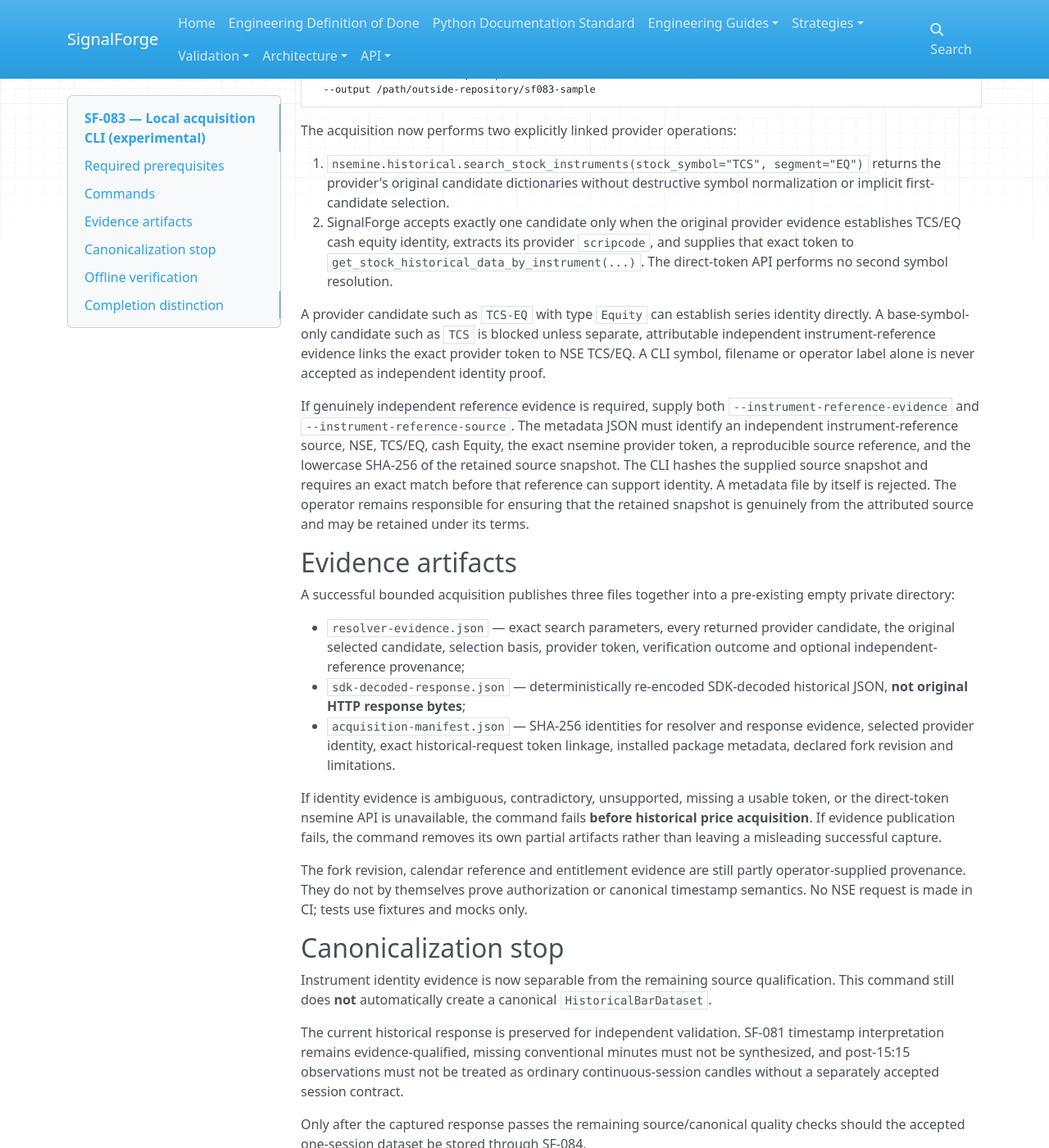
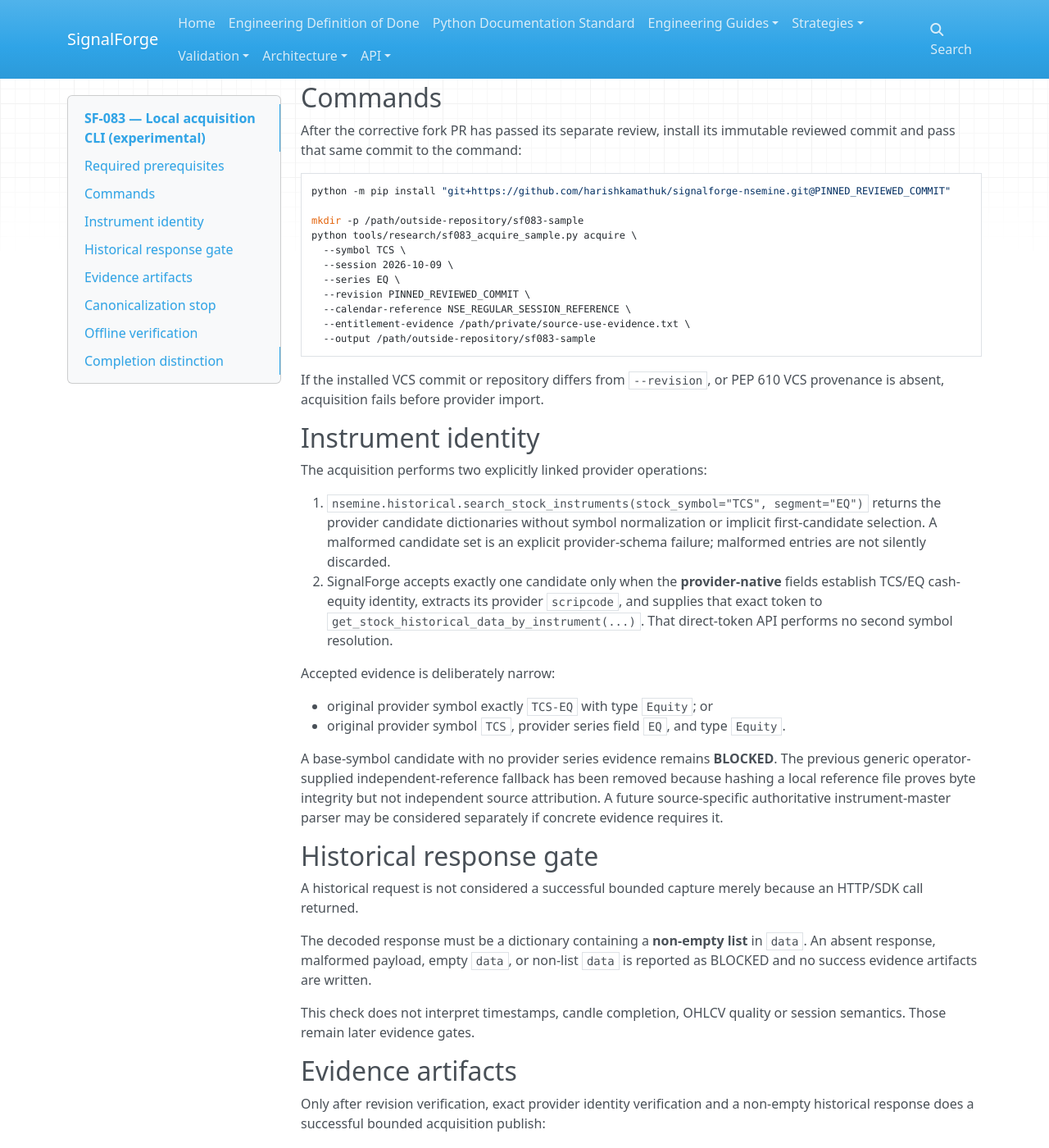
Before and after one commit to harishkamathuk/signalforge, an MkDocs documentation site: the page built from docs/validation/sf-083-acquisition-cli.md, in a window 1280 px wide and 1400 px high, scrolled down 763 px. Shown: the whole window at 82% size. Built offline with MkDocs 1.6.1, drawn with Linux system fonts in a browser that asks for light colours; nearby versions of some CDN libraries; some of the changed text lies outside the part shown.

Commit message:
docs(SF-083): document corrective evidence gates

````diff
--- a/docs/validation/sf-083-acquisition-cli.md
+++ b/docs/validation/sf-083-acquisition-cli.md
@@ -1,13 +1,21 @@
 # SF-083 — Local acquisition CLI (experimental)
 
 The runnable CLI is `tools/research/sf083_acquire_sample.py`. Install SignalForge
-(`python -m pip install -e .`) and install the SignalForge nsemine fork revision
-that exposes evidence-safe instrument resolution and direct-token historical
-retrieval:
+(`python -m pip install -e .`) and install the SignalForge nsemine fork by an
+**immutable Git commit**. For this corrective PR, the required fork change is in
+`harishkamathuk/signalforge-nsemine` PR #7; use its final reviewed commit when
+testing this branch.
 
-```bash
-python -m pip install "git+https://github.com/harishkamathuk/signalforge-nsemine.git@e2b1d03067c52b33b1b16167657880e1e5a1faea"
-```
+A Git/VCS install is mandatory because the acquisition command verifies the
+installed distribution's PEP 610 `direct_url.json` provenance **before importing
+provider code or making resolver/network calls**. The provenance must identify:
+
+- `https://github.com/harishkamathuk/signalforge-nsemine`;
+- Git as the VCS;
+- the exact 40-character lowercase commit supplied with `--revision`.
+
+A package-version match, module path, editable checkout, filename or callable
+signature is not sufficient evidence of the installed acquisition implementation.
 
 Neither nsemine nor broker credentials are imported by offline verification.
 
@@ -15,93 +23,106 @@
 
 Register the exact NSE EQ symbol, one regular historical NSE session, the
 exchange-calendar reference and a source/use/retention basis in SF-083 **before**
-examining the outcome. Put the source-use evidence in a local text file and
-record the actual installed fork commit as `--revision`. A nonempty local
-evidence file is a workflow guard **not proof of legal authorization**. Confirm
-allowed acquisition and local retention independently. Restrict permissions of
-the private output directory and do not add it to Git.
+examining the outcome. Put the source-use evidence in a local text file. A
+nonempty evidence file is a workflow guard **not proof of legal authorization**.
+Confirm allowed acquisition and local retention independently. Restrict
+permissions of the private output directory and do not add it to Git.
 
 For the preregistered first experiment, the requested identity is TCS/EQ and the
 session is 2026-10-09. Existing captures must not be overwritten or retroactively
-amended.
+relabelled.
 
 ## Commands
 
+After the corrective fork PR has passed its separate review, install its immutable
+reviewed commit and pass that same commit to the command:
+
 ```bash
+python -m pip install "git+https://github.com/harishkamathuk/signalforge-nsemine.git@PINNED_REVIEWED_COMMIT"
+
 mkdir -p /path/outside-repository/sf083-sample
 python tools/research/sf083_acquire_sample.py acquire \
   --symbol TCS \
   --session 2026-10-09 \
   --series EQ \
-  --revision e2b1d03067c52b33b1b16167657880e1e5a1faea \
+  --revision PINNED_REVIEWED_COMMIT \
   --calendar-reference NSE_REGULAR_SESSION_REFERENCE \
   --entitlement-evidence /path/private/source-use-evidence.txt \
   --output /path/outside-repository/sf083-sample
 ```
 
-The acquisition now performs two explicitly linked provider operations:
+If the installed VCS commit or repository differs from `--revision`, or PEP 610
+VCS provenance is absent, acquisition fails before provider import.
+
+## Instrument identity
+
+The acquisition performs two explicitly linked provider operations:
 
 1. `nsemine.historical.search_stock_instruments(stock_symbol="TCS", segment="EQ")`
-   returns the provider's original candidate dictionaries without destructive
-   symbol normalization or implicit first-candidate selection.
-2. SignalForge accepts exactly one candidate only when the original provider
-   evidence establishes TCS/EQ cash equity identity, extracts its provider
+   returns the provider candidate dictionaries without symbol normalization or
+   implicit first-candidate selection. A malformed candidate set is an explicit
+   provider-schema failure; malformed entries are not silently discarded.
+2. SignalForge accepts exactly one candidate only when the **provider-native**
+   fields establish TCS/EQ cash-equity identity, extracts its provider
    `scripcode`, and supplies that exact token to
-   `get_stock_historical_data_by_instrument(...)`. The direct-token API performs
+   `get_stock_historical_data_by_instrument(...)`. That direct-token API performs
    no second symbol resolution.
 
-A provider candidate such as `TCS-EQ` with type `Equity` can establish series
-identity directly. A base-symbol-only candidate such as `TCS` is blocked unless
-separate, attributable independent instrument-reference evidence links the exact
-provider token to NSE TCS/EQ. A CLI symbol, filename or operator label alone is
-never accepted as independent identity proof.
+Accepted evidence is deliberately narrow:
 
-If genuinely independent reference evidence is required, supply both
-`--instrument-reference-evidence` and `--instrument-reference-source`. The
-metadata JSON must identify an independent instrument-reference source, NSE,
-TCS/EQ, cash Equity, the exact nsemine provider token, a reproducible source
-reference, and the lowercase SHA-256 of the retained source snapshot. The CLI
-hashes the supplied source snapshot and requires an exact match before that
-reference can support identity. A metadata file by itself is rejected. The
-operator remains responsible for ensuring that the retained snapshot is genuinely
-from the attributed source and may be retained under its terms.
+- original provider symbol exactly `TCS-EQ` with type `Equity`; or
+- original provider symbol `TCS`, provider series field `EQ`, and type
+  `Equity`.
+
+A base-symbol candidate with no provider series evidence remains **BLOCKED**.
+The previous generic operator-supplied independent-reference fallback has been
+removed because hashing a local reference file proves byte integrity but not
+independent source attribution. A future source-specific authoritative
+instrument-master parser may be considered separately if concrete evidence
+requires it.
+
+## Historical response gate
+
+A historical request is not considered a successful bounded capture merely
+because an HTTP/SDK call returned.
+
+The decoded response must be a dictionary containing a **non-empty list** in
+`data`. An absent response, malformed payload, empty `data`, or non-list
+`data` is reported as BLOCKED and no success evidence artifacts are written.
+
+This check does not interpret timestamps, candle completion, OHLCV quality or
+session semantics. Those remain later evidence gates.
 
 ## Evidence artifacts
 
-A successful bounded acquisition publishes three files together into a
-pre-existing empty private directory:
+Only after revision verification, exact provider identity verification and a
+non-empty historical response does a successful bounded acquisition publish:
 
 - `resolver-evidence.json` — exact search parameters, every returned provider
-  candidate, the original selected candidate, selection basis, provider token,
-  verification outcome and optional independent-reference provenance;
+  candidate, original selected candidate, selection basis and provider token;
 - `sdk-decoded-response.json` — deterministically re-encoded SDK-decoded
   historical JSON, **not original HTTP response bytes**;
-- `acquisition-manifest.json` — SHA-256 identities for resolver and response
-  evidence, selected provider identity, exact historical-request token linkage,
-  installed package metadata, declared fork revision and limitations.
+- `acquisition-manifest.json` — resolver/response hashes, verified installed
+  repository and commit, selected identity and exact historical-request token
+  linkage.
 
-If identity evidence is ambiguous, contradictory, unsupported, missing a usable
-token, or the direct-token nsemine API is unavailable, the command fails **before
-historical price acquisition**. If evidence publication fails, the command
-removes its own partial artifacts rather than leaving a misleading successful
-capture.
+The directory must be pre-existing and empty. Writes use exclusive creation and
+cleanup on handled publication failures. This is **cleanup-protected, not
+crash-atomic**: an abrupt process/power failure can leave partial files, which
+must be quarantined rather than reused.
 
-The fork revision, calendar reference and entitlement evidence are still partly
-operator-supplied provenance. They do not by themselves prove authorization or
-canonical timestamp semantics. No NSE request is made in CI; tests use fixtures
-and mocks only.
+No NSE request is made in CI; tests use fixtures and mocks only.
 
 ## Canonicalization stop
 
-Instrument identity evidence is now separable from the remaining source
-qualification. This command still does **not** automatically create a canonical
-`HistoricalBarDataset`.
+Instrument identity and installed-revision evidence are separable from the
+remaining source qualification. This command still does **not** automatically
+create a canonical `HistoricalBarDataset`.
 
-The current historical response is preserved for independent validation. SF-081
-timestamp interpretation remains evidence-qualified, missing conventional
-minutes must not be synthesized, and post-15:15 observations must not be treated
-as ordinary continuous-session candles without a separately accepted session
-contract.
+The captured response is preserved for independent validation. SF-081 timestamp
+interpretation remains evidence-qualified, missing conventional minutes must not
+be synthesized, and post-15:15 observations must not be treated as ordinary
+continuous-session candles without a separately accepted session contract.
 
 Only after the captured response passes the remaining source/canonical quality
 checks should the accepted one-session dataset be stored through SF-084.
@@ -123,16 +144,15 @@
 
 Do not commit real resolver responses, SDK-decoded historical JSON, persisted
 canonical bars/sidecars, provider credentials, cookies, tokens or restricted
-logs. Sanitized hashes, observed quality counts, mapping limitations and session
-references may be recorded on SF-083 when permitted.
+logs.
 
 ## Completion distinction
 
-The instrument-identity and exact-token acquisition boundary can now be exercised
-locally with the pinned fork revision. This does **not** by itself complete
-SF-083, approve SF-079 Gate A, prove source-use rights, prove the full historical
-timestamp/session contract, or make the captured response canonical.
+This corrective implementation addresses the post-merge PR #215 adversarial
+findings concerning installed-fork provenance, unsafe generic reference
+acceptance, malformed resolver candidates and empty historical responses.
 
-Offline verification still validates a canonical SF-084 dataset by ID; linkage
-from a real acquisition into that canonical dataset remains an evidence-dependent
-subsequent step.
+It does **not** itself complete SF-083, approve SF-079 Gate A, prove source-use
+rights, prove the full historical timestamp/session contract, or make a captured
+response canonical. A fresh real acquisition remains blocked until both
+corrective PRs have passed CI and the project's separate final review gate.
````
